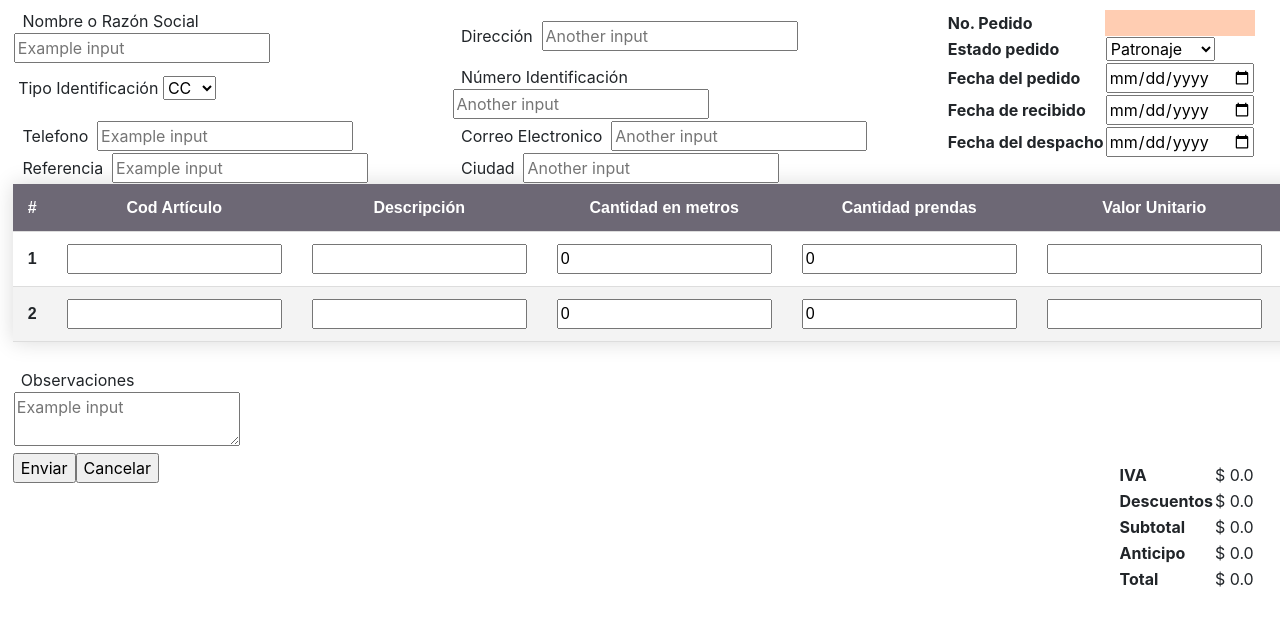
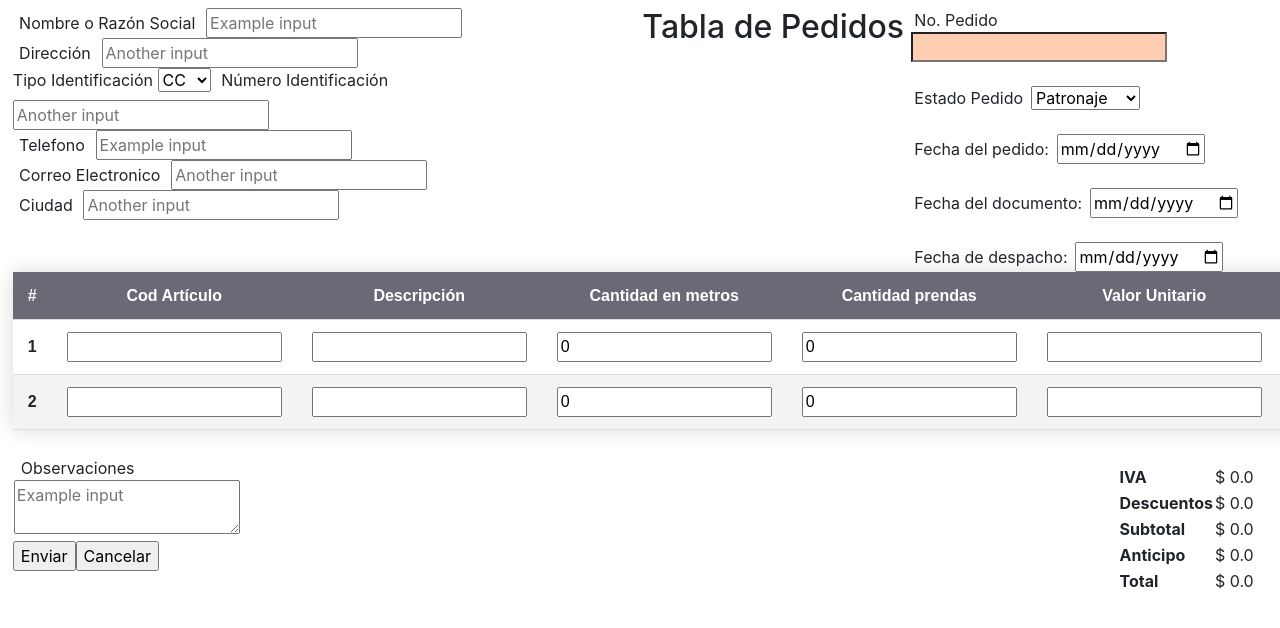
Before and after one commit to CristinaEcheverry/Proceso_textil, a Flask app: page /crearPedido in a window 1280 px wide; the page is wider, and only the part inside the window is pictured. Shown: the part 61-689 px from the top of that part. Run offline with Flask 3, Linux system fonts and the light colour scheme; some libraries are stand-ins or nearby versions.

Commit message:
se entiende concepto de etiquetas table y form y se aplica

```diff
--- a/templates/crearPedido_form.html
+++ b/templates/crearPedido_form.html
@@ -34,64 +34,9 @@
 		<header>
 			<h1>Crear Pedido</h1>
 		</header>
-		<form>
-			<table class="fechas">
-				<thead>
-					<tr>
-						<th type="col"></th>
-						<th type="row"></th>
-					</tr>
-				</thead>
-				<tbody>
-					<tr>
-						<th id="numero-pedido">No. Pedido</th>
-						<td id="num-pedido"></td>
-					</tr>
-					<tr>
-						<th id="estados">Estado pedido</th>
-						<td>
-							<select name="estado-pedido" id="estado-pedido">
-								<option value="patronaje">Patronaje</option>
-								<option value="diseño">Diseño</option>
-								<option value="corte">Corte</option>
-								<option value="confeccion">Confección</option>
-								<option value="cerrado">Entregado</option>
-							</select>
-						</td>
-					</tr>
-					<tr>
-						<th scope="row">Fecha del pedido</th>
-						<td>
-							<input type="date" name="fechaPedido" id="fechaPedido" />
-						</td>
-					</tr>
-					<tr>
-						<th scope="row">Fecha de recibido</th>
-
-						<td>
-							<input
-								type="date"
-								name="fechaRecibido"
-								id="fechaRecibido"
-							/>
-						</td>
-					</tr>
-					<tr>
-						<th scope="row">Fecha del despacho</th>
-						<td>
-							<input
-								type="date"
-								name="fechaDespacho"
-								id="fechaDespacho"
-							/>
-						</td>
-					</tr>
-				</tbody>
-			</table>
-			<table class="Formulario">
-				<tr>
-					<td>
-						<div class="form-group">
+		<div class="contenido">
+			<div class="Formulario">
+				<form action="" method="post">
 					<label class="form-group">Nombre o Razón Social</label>
 					<input
 						type="text"
@@ -99,10 +44,7 @@
 						id="formGroupExampleInput"
 						placeholder="Example input"
 					/>
-						</div>
-					</td>
-					<td>
-						<div class="form-group">
+					<br />
 					<label class="form-group">Dirección</label>
 					<input
 						type="text"
@@ -110,13 +52,7 @@
 						id="formGroupExampleInput2"
 						placeholder="Another input"
 					/>
-						</div>
-					</td>
-				</tr>
-				<tr>
-					<td>
-						<div class="form-group">
-							<form action="#">
+					<br />
 					<label for="lang">Tipo Identificación</label>
 					<select name="lenguajes" id="lang">
 						<option value="javascript">CC</option>
@@ -125,11 +61,6 @@
 						<option value="java">CE</option>
 						<option value="java">PAS</option>
 					</select>
-							</form>
-						</div>
-					</td>
-					<td>
-						<div class="form-group">
 					<label class="form-group">Número Identificación</label>
 					<input
 						type="text"
@@ -137,12 +68,7 @@
 						id="formGroupExampleInput2"
 						placeholder="Another input"
 					/>
-						</div>
-					</td>
-				</tr>
-				<tr>
-					<td>
-						<div class="form-group">
+					<br />
 					<label class="form-group">Telefono</label>
 					<input
 						type="text"
@@ -150,10 +76,7 @@
 						id="formGroupExampleInput"
 						placeholder="Example input"
 					/>
-						</div>
-					</td>
-					<td>
-						<div class="form-group">
+					<br />
 					<label class="form-group">Correo Electronico</label>
 					<input
 						type="email"
@@ -161,23 +84,7 @@
 						id="formGroupExampleInput2"
 						placeholder="Another input"
 					/>
-						</div>
-					</td>
-				</tr>
-				<tr>
-					<td>
-						<div class="form-group">
-							<label class="form-group">Referencia</label>
-							<input
-								type="text"
-								class="info"
-								id="formGroupExampleInput"
-								placeholder="Example input"
-							/>
-						</div>
-					</td>
-					<td>
-						<div class="form-group">
+					<br />
 					<label class="form-group">Ciudad</label>
 					<input
 						type="text"
@@ -185,10 +92,48 @@
 						id="formGroupExampleInput2"
 						placeholder="Another input"
 					/>
+				</form>
 			</div>
-					</td>
-				</tr>
-			</table>
+			<div class="fechas">
+				<label class="form-group" for="num-pedido">No. Pedido</label>
+				<input type="text" class="info" id="num-pedido" name="num-pedido" />
+				<br /><br />
+				<form action="" method="post">
+					<label class="form-group" for="estados">Estado Pedido</label>
+					<select name="estado-pedido" id="estado-pedido">
+						<option value="patronaje">Patronaje</option>
+						<option value="diseño">Diseño</option>
+						<option value="corte">Corte</option>
+						<option value="confeccion">Confección</option>
+						<option value="cerrado">Entregado</option>
+					</select>
+					<br /><br />
+					<label class="form-group" for="fechaPedido"
+						>Fecha del pedido:</label
+					>
+					<input
+						type="date"
+						class="info"
+						id="fechaPedido"
+						name="fechaPedido"
+					/><br /><br />
+					<label class="form-group" for="fechaRecibido"
+						>Fecha del documento:</label
+					>
+					<input
+						type="date"
+						class="info"
+						id="fechaRecibido"
+						name="fechaRecibido"
+					/><br /><br />
+					<label class="form-group" for="fechaDespacho"
+						>Fecha de despacho:</label
+					>
+					<input type="date" id="fechaDespacho" name="fechaDespacho" />
+				</form>
+			</div>
+		</div>
+		<h2>Tabla de Pedidos</h2>
 		<table class="tabla scroll-auto">
 			<tr>
 				<thead class="titulos">
@@ -222,21 +167,6 @@
 				</tbody>
 			</tr>
 		</table>
-			<table>
-				<tr>
-					<td>
-						<div class="form-group">
-							<label class="form-group">Observaciones</label>
-							<textarea
-								class="info"
-								id="formGroupExampleInput"
-								placeholder="Example input"
-							></textarea>
-						</div>
-					</td>
-				</tr>
-			</table>
-
 		<table class="totales">
 			<thead>
 				<th></th>
@@ -265,8 +195,22 @@
 				</tr>
 			</tbody>
 		</table>
+		<table>
+			<tr>
+				<td>
+					<div class="form-group">
+						<label class="form-group">Observaciones</label>
+						<textarea
+							class="info"
+							id="formGroupExampleInput"
+							placeholder="Example input"
+						></textarea>
+					</div>
+				</td>
+			</tr>
+		</table>
+
 		<input type="submit" value="Enviar" class="Formulario" />
 		<input type="submit" value="Cancelar" class="Formulario" />
-		</form>
 	</body>
 </html>
```
Lines whose indentation alone changed are shown as unchanged.
